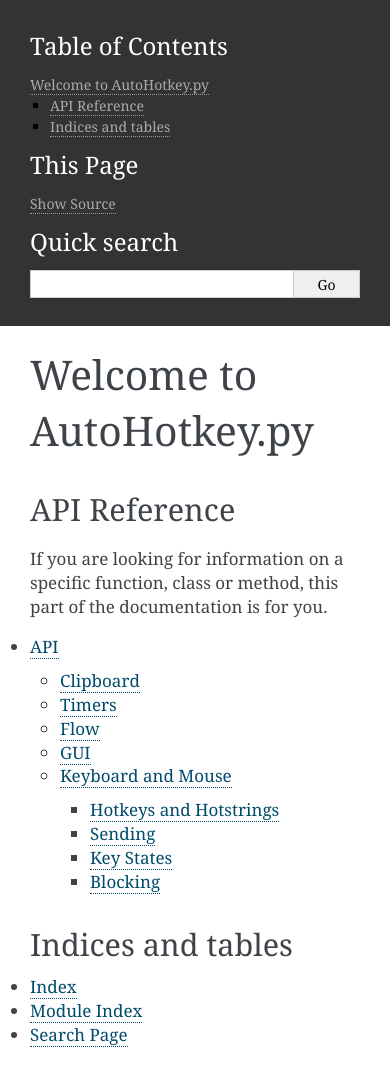
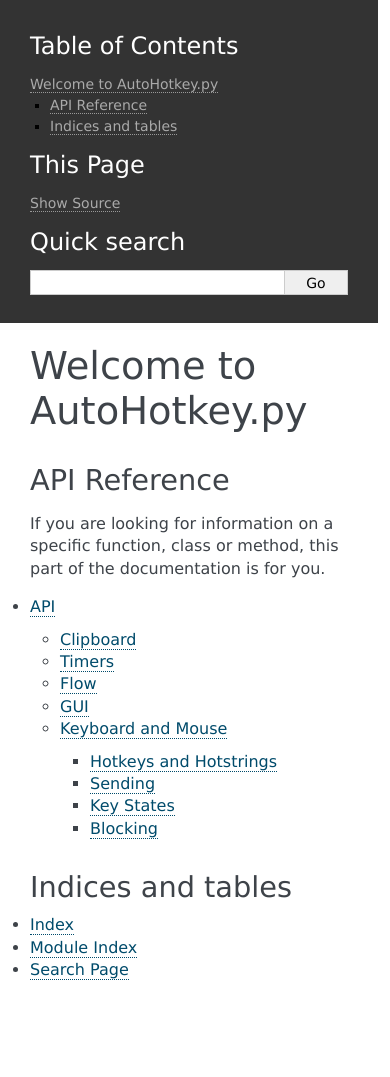
Before and after one commit to Perlence/AutoHotkey.py, a Sphinx documentation site: the page built from docs/index.rst, in a window 390 px wide. Built offline with Sphinx 7.4.7, drawn with Linux system fonts in a browser that asks for light colours; after the commit the page ends 1012 px from its top, so only the background shows below that.

Commit message:
Docs: Use smaller sans fonts, restore content width

```diff
--- a/docs/_static/custom.css
+++ b/docs/_static/custom.css
@@ -1,13 +1,7 @@
-/* Make main content wider */
-
-div.document {
-    width: initial;
-    max-width: 1080px;
-}
+/* Remove min-width in mobile view */
 
 div.body {
     min-width: initial;
-    max-width: initial;
 }
 
 
@@ -16,24 +10,3 @@
 dl {
     margin-bottom: 15px;
 }
-
-
-/* Make sidebar wider */
-
-div.bodywrapper {
-    margin: 0 0 0 240px;
-}
-
-div.sphinxsidebar {
-    width: 240px;
-}
-
-@media screen and (max-width: 875px) {
-    div.bodywrapper {
-        margin: 0;
-    }
-
-    div.sphinxsidebar {
-        width: initial;
-    }
-}
--- a/docs/conf.py
+++ b/docs/conf.py
@@ -64,6 +64,8 @@
     "github_banner": True,
     "show_related": False,
     "fixed_sidebar": True,
+    "font_family": "'Lucida Grande', Arial, sans-serif",
+    "font_size": "100%",
 }
 
 # Add any paths that contain custom static files (such as style sheets) here,
```
